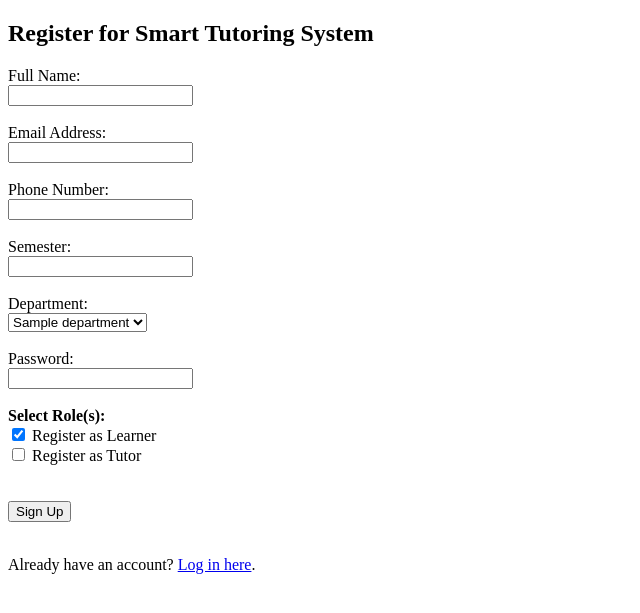
After one commit to oishorjooakkhorr-cyber/Smart_Tutoring_System, a Django app: page /signup/ in a window 1280 px wide. The commit adds this page. Shown: the top 613 px of the page, without its empty margins (0-640 px from the left). Run offline with Django 4.2, Linux system fonts and the light colour scheme; tables that the repository leaves empty hold one stand-in row (values such as "Sample post").

```diff
--- /dev/null
+++ b/core/templates/signup.html
@@ -0,0 +1,70 @@
+<!DOCTYPE html>
+<html>
+
+<head>
+    <title>Student Registration</title>
+</head>
+
+<body>
+
+    <h2>Register for Smart Tutoring System</h2>
+
+    <form method="POST">
+        {% csrf_token %}
+        <div><label>Full Name:</label><br><input type="text" name="name" required></div><br>
+        <div><label>Email Address:</label><br><input type="email" name="email" required></div><br>
+        <div><label>Phone Number:</label><br><input type="text" name="phone" required></div><br>
+        <div><label>Semester:</label><br><input type="number" name="semester" required></div><br>
+
+        <div>
+            <label>Department:</label><br>
+            <select name="department_id" required>
+                {% for dept in departments %}
+                <option value="{{ dept.0 }}">{{ dept.1 }}</option>
+                {% endfor %}
+            </select>
+        </div><br>
+
+        <div><label>Password:</label><br><input type="password" name="password" required></div><br>
+
+        <div>
+            <label><strong>Select Role(s):</strong></label><br>
+            <input type="checkbox" name="is_learner" id="learner" checked>
+            <label for="learner">Register as Learner</label><br>
+
+            <input type="checkbox" name="is_tutor" id="tutor" onchange="toggleTutorSection()">
+            <label for="tutor">Register as Tutor</label>
+        </div><br>
+
+        <!-- Tutor Slot Inputs (hidden by default unless checked) -->
+        <div id="tutor-slot-section" style="display: none; border: 1px solid #ccc; padding: 15px;">
+            <h3>Post Initial Tutor Slot Availability</h3>
+            <div><label>Date:</label><br><input type="date" name="slot_date"></div><br>
+            <div><label>Start Time:</label><br><input type="time" name="start_time"></div><br>
+            <div><label>End Time:</label><br><input type="time" name="end_time"></div><br>
+            <div>
+                <label>Mode:</label><br>
+                <select name="mode">
+                    <option value="Online">Online</option>
+                    <option value="In-Person">In-Person</option>
+                </select>
+            </div>
+        </div><br>
+
+        <button type="submit">Sign Up</button>
+    </form>
+
+    <br>
+    <p>Already have an account? <a href="{% url 'login' %}">Log in here</a>.</p>
+
+    <script>
+        function toggleTutorSection() {
+            var checkBox = document.getElementById("tutor");
+            var section = document.getElementById("tutor-slot-section");
+            section.style.display = checkBox.checked ? "block" : "none";
+        }
+    </script>
+
+</body>
+
+</html>
--- a/core/urls.py
+++ b/core/urls.py
@@ -2,16 +2,17 @@ from django.urls import path
 from . import views
 
 urlpatterns = [
-    path("login/", views.login_view, name="login"),
-    path("logout/", views.logout_view, name="logout"),
-    path("", views.home, name="home"),
-    path("students/", views.students, name="students"),
-    path("tutors/", views.tutors, name="tutors"),
-    path("learners/", views.learners, name="learners"),
-    path("skills/", views.skills, name="skills"),
-    path("slots/", views.slots, name="slots"),
-    path("bookings/", views.bookings, name="bookings"),
-    path("ratings/", views.ratings, name="ratings"),
-    path("badges/", views.badges, name="badges"),
-    path("book/<int:slot_id>/", views.book_slot, name="book_slot"),
+    path('', views.home, name='home'),
+    path('login/', views.login_view, name='login'),
+    path('signup/', views.signup_view, name='signup'),
+    path('logout/', views.logout_view, name='logout'),
+    path('students/', views.students, name='students'),
+    path('tutors/', views.tutors, name='tutors'),
+    path('learners/', views.learners, name='learners'),
+    path('skills/', views.skills, name='skills'),
+    path('slots/', views.slots, name='slots'),
+    path('bookings/', views.bookings, name='bookings'),
+    path('ratings/', views.ratings, name='ratings'),
+    path('badges/', views.badges, name='badges'),
+    path('book_slot/<int:slot_id>/', views.book_slot, name='book_slot'),
 ]
--- a/core/views.py
+++ b/core/views.py
@@ -1,7 +1,6 @@
 from django.shortcuts import render, redirect
 from django.contrib import messages
-from django.contrib.auth import login, logout
-from django.contrib.auth.forms import AuthenticationForm
+from django.contrib.auth import logout
 from django.contrib.auth.decorators import login_required
 from django.db import connection
 from django.http import Http404
@@ -23,50 +22,128 @@ def dictfetchone(cursor):
 
 
 def login_view(request):
-    if request.user.is_authenticated:
+    # Check if custom student session is already active
+    if "user_email" in request.session:
         return redirect("home")
 
+    error = None
     if request.method == "POST":
-        form = AuthenticationForm(request, data=request.POST)
-        if form.is_valid():
-            user = form.get_user()
-            login(request, user)
+        email = request.POST.get("email")
+        password = request.POST.get("password")
+
+        # Query custom core_student table directly
+        with connection.cursor() as cursor:
+            cursor.execute("SELECT email, password FROM core_student WHERE email = %s", [email])
+            student = cursor.fetchone()
+
+        if student and student[1] == password:  # Validate email and password
+            request.session["user_email"] = student[0]  # Store in session
             return redirect("home")
-    else:
-        form = AuthenticationForm()
+        else:
+            error = "Invalid email or password"
 
-    return render(request, "login.html", {"form": form})
+    return render(request, "login.html", {"error": error})
+
+
+
+from django.shortcuts import render, redirect
+from django.db import connection
+
+def dictfetchall(cursor):
+    """Return all rows from a cursor as a dict"""
+    columns = [col[0] for col in cursor.description]
+    return [dict(zip(columns, row)) for row in cursor.fetchall()]
+
+def signup_view(request):
+    if request.method == "POST":
+        name = request.POST.get("name")
+        email = request.POST.get("email")
+        phone = request.POST.get("phone")
+        semester = request.POST.get("semester")
+        department_id = request.POST.get("department_id")
+        password = request.POST.get("password")
+
+        is_learner = request.POST.get("is_learner")
+        is_tutor = request.POST.get("is_tutor")
+
+        slot_date = request.POST.get("slot_date")
+        start_time = request.POST.get("start_time")
+        end_time = request.POST.get("end_time")
+        mode = request.POST.get("mode")
+
+        with connection.cursor() as cursor:
+            # 1. Insert into core_student
+            cursor.execute("""
+                INSERT INTO core_student (name, email, phone, semester, department_id, password)
+                VALUES (%s, %s, %s, %s, %s, %s);
+            """, [name, email, phone, semester, department_id, password])
+
+            # 2. Get newly created student ID
+            cursor.execute("SELECT sid FROM core_student WHERE email = %s;", [email])
+            student_id = cursor.fetchone()[0]
+
+            # 3. Add to core_learner if checked
+            if is_learner:
+                cursor.execute("INSERT INTO core_learner (student_id) VALUES (%s);", [student_id])
+
+            # 4. Add to core_tutor and post initial slot if checked
+            if is_tutor:
+                cursor.execute("INSERT INTO core_tutor (student_id) VALUES (%s);", [student_id])
+
+                if slot_date and start_time and end_time:
+                    cursor.execute("""
+                        INSERT INTO core_availableslot (tutor_id, date, start_time, end_time, mode)
+                        VALUES (%s, %s, %s, %s, %s);
+                    """, [student_id, slot_date, start_time, end_time, mode])
+
+        # AUTO-LOGIN: Store active user credentials in session
+        request.session["user_email"] = email
+        request.session["user_name"] = name
+
+        # Redirect straight into the app home page
+        return redirect("home")
+
+    # Fetch departments dropdown list
+    with connection.cursor() as cursor:
+        cursor.execute("SELECT dept_id, dept_name FROM core_department;")
+        departments = cursor.fetchall()
+
+    return render(request, "signup.html", {"departments": departments})
+
 
 
 def logout_view(request):
+    request.session.flush()  # Clear custom user session
     logout(request)
     return redirect("login")
 
 
-@login_required(login_url="login")
 def home(request):
     return render(request, "home.html")
 
 
-@login_required(login_url="login")
 def students(request):
+    # Enforce session check
+    if "user_email" not in request.session:
+        return redirect("login")
+
+    # Joined ON s.department_id = d.dept_id
     query = """
-        SELECT s.*, d.dept_name
+        SELECT s.sid, s.name, s.email, s.phone, s.semester, s.password, d.dept_name
         FROM core_student s
-        JOIN core_department d ON s.department_id = d.dept_id
+        JOIN core_department d ON s.department_id = d.dept_id;
     """
     with connection.cursor() as cursor:
         cursor.execute(query)
         data = dictfetchall(cursor)
 
-    # Attach department dictionary structure for template compatibility
+    # Reconstruct nested structure for template rendering
     for row in data:
         row["department"] = {"dept_name": row["dept_name"]}
 
     return render(request, "students.html", {"students": data})
 
 
-@login_required(login_url="login")
 def tutors(request):
     search_query = request.GET.get("q", "")
     status_filter = request.GET.get("status", "")
@@ -101,7 +178,6 @@ def tutors(request):
     )
 
 
-@login_required(login_url="login")
 def learners(request):
     query = """
         SELECT l.*, s.name, s.email, s.phone
@@ -118,7 +194,6 @@ def learners(request):
     return render(request, "learners.html", {"learners": data})
 
 
-@login_required(login_url="login")
 def skills(request):
     with connection.cursor() as cursor:
         cursor.execute("SELECT * FROM core_skill")
@@ -127,7 +202,6 @@ def skills(request):
     return render(request, "skills.html", {"skills": data})
 
 
-@login_required(login_url="login")
 def slots(request):
     query = """
         SELECT slot.*, s.name AS student_name
@@ -145,19 +219,22 @@ def slots(request):
     return render(request, "slots.html", {"slots": data})
 
 
-@login_required(login_url="login")
 def bookings(request):
     query = """
         SELECT b.*,
                ls.name AS learner_name,
                ts.name AS tutor_name,
-               slot.slot_no, slot.start_time, slot.end_time, slot.mode
+               COALESCE(slot.slot_no, 0) AS slot_no,
+               slot.start_time,
+               slot.end_time,
+               slot.mode
         FROM core_booking b
         JOIN core_learner l ON b.learner_id = l.student_id
         JOIN core_student ls ON l.student_id = ls.sid
         JOIN core_tutor t ON b.tutor_id = t.student_id
         JOIN core_student ts ON t.student_id = ts.sid
-        JOIN core_availableslot slot ON b.slot_id = slot.id
+        LEFT JOIN core_availableslot slot ON b.slot_id = slot.id
+        ORDER BY b.booking_id ASC;
     """
     with connection.cursor() as cursor:
         cursor.execute(query)
@@ -176,7 +253,6 @@ def bookings(request):
     return render(request, "bookings.html", {"bookings": data})
 
 
-@login_required(login_url="login")
 def ratings(request):
     query = """
         SELECT r.*,
@@ -199,7 +275,6 @@ def ratings(request):
     return render(request, "ratings.html", {"ratings": data})
 
 
-@login_required(login_url="login")
 def badges(request):
     with connection.cursor() as cursor:
         cursor.execute("SELECT * FROM core_badge")
@@ -208,11 +283,10 @@ def badges(request):
     return render(request, "badges.html", {"badges": data})
 
 
-# Feature 1 -> slot booking with Raw SQL
-@login_required(login_url="login")
 def book_slot(request, slot_id):
+    active_email = request.session.get("user_email")
+
     with connection.cursor() as cursor:
-        # Fetch target slot using slot_no
         cursor.execute(
             """
             SELECT slot.*, ts.name AS tutor_name
@@ -230,7 +304,6 @@ def book_slot(request, slot_id):
 
         slot["tutor"] = {"student": {"name": slot["tutor_name"]}}
 
-        # Get learner profile corresponding to current logged-in user email
         cursor.execute(
             """
             SELECT l.student_id
@@ -238,11 +311,10 @@ def book_slot(request, slot_id):
             JOIN core_student s ON l.student_id = s.sid
             WHERE s.email = %s
         """,
-            [request.user.email],
+            [active_email],
         )
         learner = dictfetchone(cursor)
 
-        # Fallback to first available learner if specific user isn't found
         if not learner:
             cursor.execute("SELECT student_id FROM core_learner LIMIT 1")
             learner = dictfetchone(cursor)
```
Also changed, not shown: core/templates/login.html (+20 -5 lines), core/templates/students.html (+8 -1 lines).
